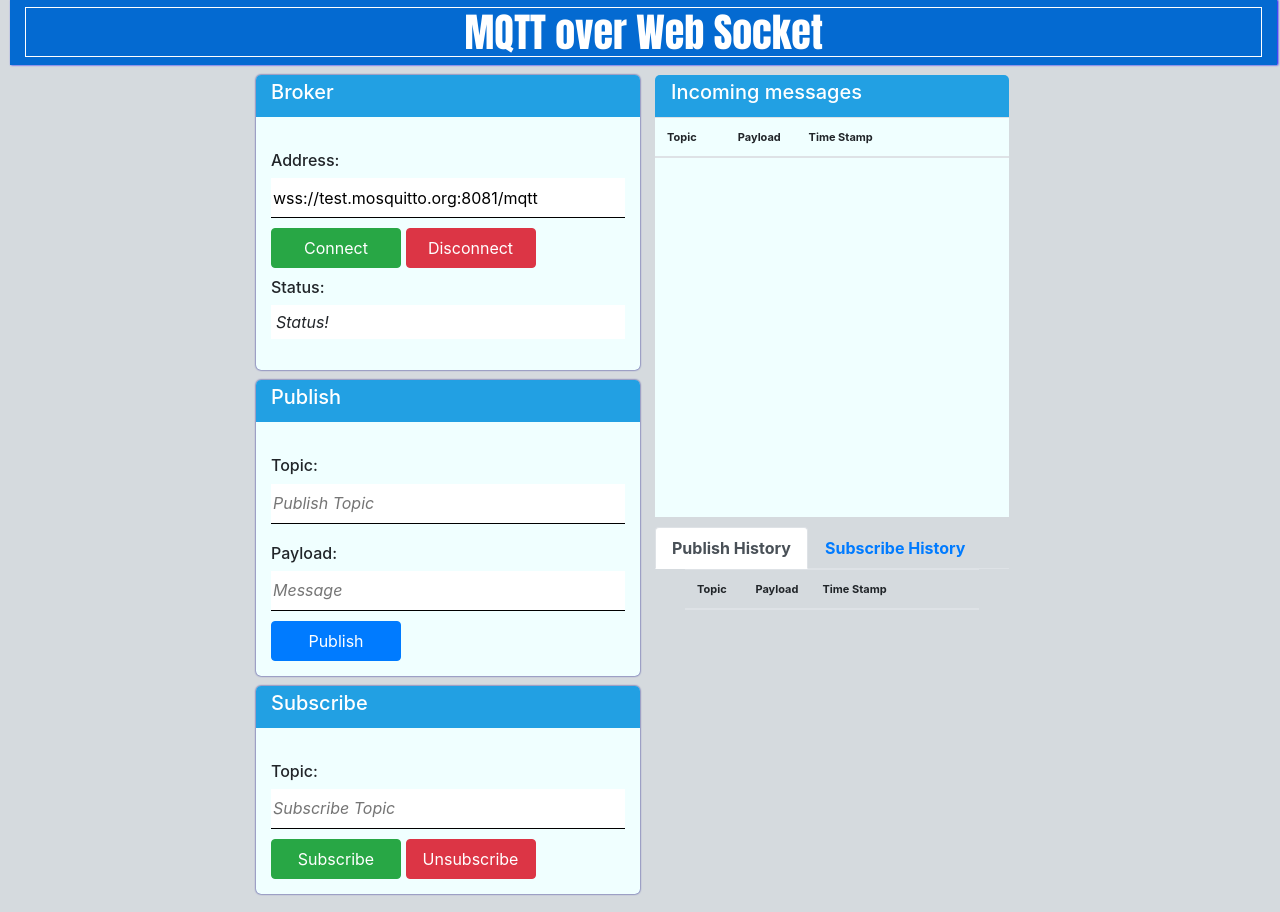
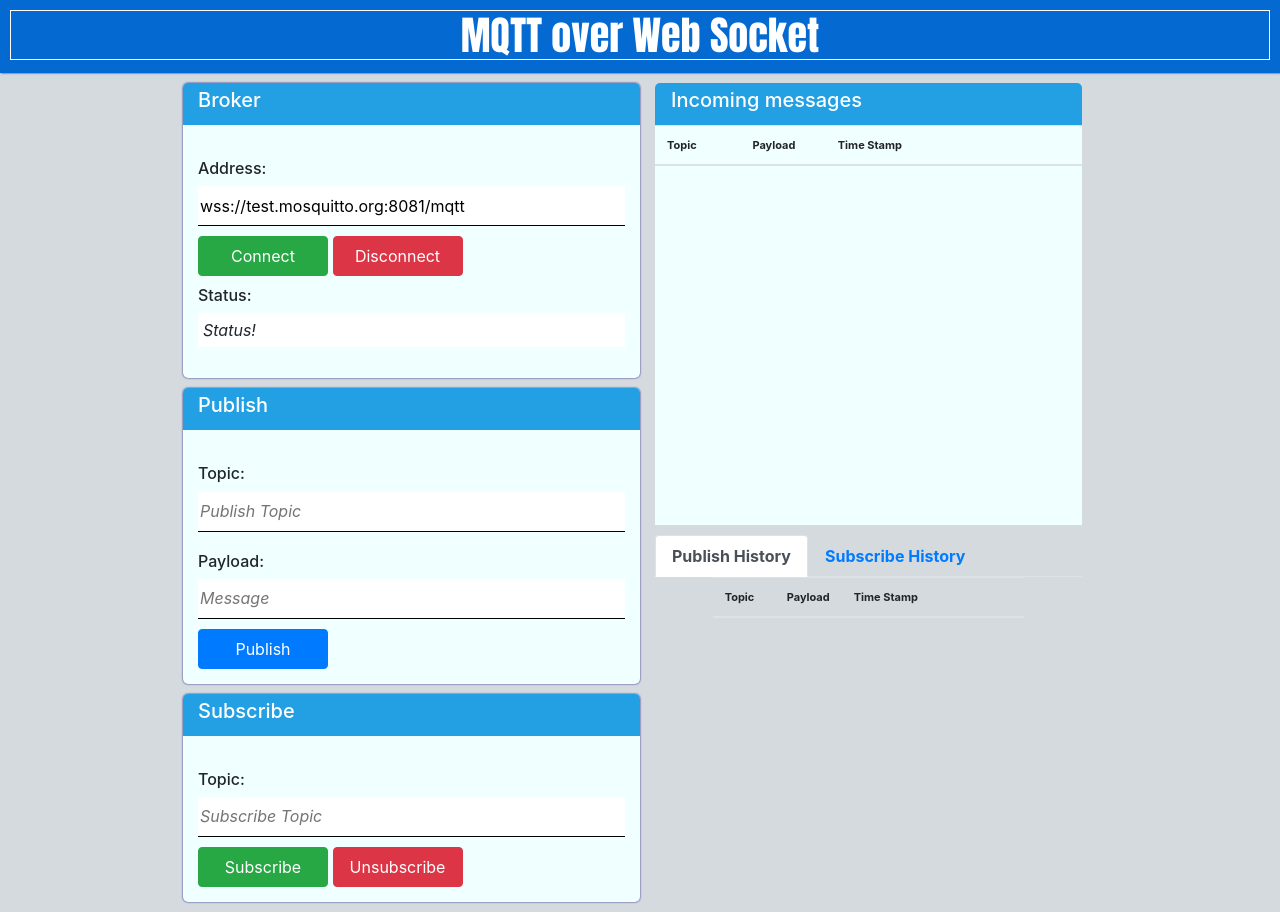
Before and after one commit to BargasoRC/futurecode16github.io, a website: page index.html in a window 1280 px wide. Drawn offline with nearby package versions, Linux system fonts and the light colour scheme.

Commit message:
10/2/2019 commit

```diff
--- a/index.html
+++ b/index.html
@@ -2,8 +2,8 @@
 
 <head>
   <title>mows</title>
-  <link href="https://stackpath.bootstrapcdn.com/bootstrap/4.3.1/css/bootstrap.min.css" rel="stylesheet" integrity="sha384-ggOyR0iXCbMQv3Xipma34MD+dH/1fQ784/j6cY/iJTQUOhcWr7x9JvoRxT2MZw1T"
-    crossorigin="anonymous">
+  <link href="https://stackpath.bootstrapcdn.com/bootstrap/4.3.1/css/bootstrap.min.css" rel="stylesheet"
+    integrity="sha384-ggOyR0iXCbMQv3Xipma34MD+dH/1fQ784/j6cY/iJTQUOhcWr7x9JvoRxT2MZw1T" crossorigin="anonymous">
   <script src="https://ajax.googleapis.com/ajax/libs/jquery/3.4.1/jquery.min.js"></script>
   <script src="https://cdnjs.cloudflare.com/ajax/libs/popper.js/1.14.7/umd/popper.min.js"></script>
   <script src="https://maxcdn.bootstrapcdn.com/bootstrap/4.3.1/js/bootstrap.min.js"></script>
@@ -11,70 +11,82 @@
 </head>
 <style>
   body {
-    background:#d5dade;
-    margin-right:20%;
-    margin-left:20%;
+    background: #d5dade;
+    margin-top:0px;
   }
-  #header{
-    margin-left:-32%;
-    margin-right:-33%;
-    background-color:#046ad1;
-    margin-bottom:10px;
-    font-family:Impact, Charcoal, sans-serif;
-    color:white;
-    box-shadow:1px 0px 2px blue;
+
+  #header {
+    background-color: #046ad1;
+    margin-bottom: 10px;
+    font-family: Impact, Charcoal, sans-serif;
+    color: white;
+    box-shadow: 1px 0px 2px blue;
+    padding:10px;
+    padding-bottom:5px;
   }
-  #broker{
+
+  #broker {
     background-color: azure;
-    margin-bottom:10px;
+    margin-bottom: 10px;
   }
-  #brokerHeader{
-    background-color:#22a0e3;
+
+  #brokerHeader {
+    background-color: #22a0e3;
   }
-  h5{
-    color:white;
+
+  h5 {
+    color: white;
   }
-  h6{
-    margin-top:10px;
+
+  h6 {
+    margin-top: 10px;
   }
-  h1{
-    margin-top:7px;
-    background:#046ad1;
-    border:1px solid white;
+
+  h1 {
+    background: #046ad1;
+    border: 1px solid white;
+    text-align: center;
+
   }
-  input{
-    background-color:none;
-    border:none;
+
+  input {
+    background-color: none;
+    border: none;
     border-bottom: 1px solid black;
-    width:100%;
+    width: 100%;
     margin-bottom: 10px;
-    height:40px;
+    height: 40px;
   }
-  #status{
-    background:white;
-    padding-top:5px;
-    padding-bottom:5px;
-    padding-left:5px;
+
+  #status {
+    background: white;
+    padding-top: 5px;
+    padding-bottom: 5px;
+    padding-left: 5px;
     font-style: italic;
   }
-  .connect{
-    background-color:azure;
-    margin-bottom:10px;
-    padding-bottom:15px;
+
+  .connect {
+    background-color: azure;
+    margin-bottom: 10px;
+    padding-bottom: 15px;
     box-shadow: 0px 0px 2px navy;
     border-radius: 5px;
   }
-  #message{
-    background-color:azure;
-    height:400px;
-    margin-bottom:10px;
+
+  #message {
+    background-color: azure;
+    height: 400px;
+    margin-bottom: 10px;
   }
+
   .overflow-auto {
     min-height: 200px;
   }
+
   #message::-webkit-scrollbar-track {
     border-radius: 10px;
-    background: rgba(0,0,0,0.1);
+    background: rgba(0, 0, 0, 0.1);
     border: 1px solid #ccc;
   }
 
@@ -97,95 +109,109 @@
     background-color: #F5F5F5;
   }
 
-  .divHeader{
-    background-color:#22a0e3;
-    padding-top:5px;
-    padding-bottom:5px;
+  .divHeader {
+    background-color: #22a0e3;
+    padding-top: 5px;
+    padding-bottom: 5px;
     border-top-right-radius: 5px;
-    border-top-left-radius:5px;
+    border-top-left-radius: 5px;
   }
+
   ::-webkit-input-placeholder {
-   font-style: italic;
+    font-style: italic;
   }
+
   :-moz-placeholder {
     font-style: italic;
   }
+
   ::-moz-placeholder {
     font-style: italic;
   }
+
   :-ms-input-placeholder {
     font-style: italic;
   }
-  button{
+
+  button {
     width: 130px;
     height: 40px;
   }
-  button:hover{
+
+  button:hover {
     font-size: 18px;
     color: white;
     animation: circle;
     box-shadow: 0px 0px 5px green;
   }
-  .table{
-    font-size:11px;
-    width:100%;
-  }
-  .thTopic{
-    width:20%;
-  }
-  .thPayload{
-    width:20%;
-  }
-  .thTimeStamp{
-    width:60%;
+
+  .table {
+    font-size: 11px;
+    width: 100%;
   }
 
-  #thSPayload{
-    width:40%;
+  .thTopic {
+    width: 20%;
   }
 
-  #thSTimeStamp{
-    width:60%;
+  .thPayload {
+    width: 20%;
   }
 
-  #publishHistoryBtn{
-    box-shadow:none;
-    margin-left:5px;
-    margin-bottom:0px;
-    width:200px;
-    height:50px;
+  .thTimeStamp {
+    width: 60%;
+  }
+
+  #thSPayload {
+    width: 40%;
+  }
+
+  #thSTimeStamp {
+    width: 60%;
+  }
+
+  #publishHistoryBtn {
+    box-shadow: none;
+    margin-left: 5px;
+    margin-bottom: 0px;
+    width: 200px;
+    height: 50px;
     border-top-left-radius: 5px;
     border-top-right-radius: 5px;
-    background:white;
-    box-shadow:0px 0px 5px 0px white;
+    background: white;
+    box-shadow: 0px 0px 5px 0px white;
   }
-  #subscribeHistoryBtn{
+
+  #subscribeHistoryBtn {
     box-shadow: none;
-    width:200px;
-    height:50px;
+    width: 200px;
+    height: 50px;
     border-top-left-radius: 5px;
     border-top-right-radius: 5px;
-    background:#22a0e3;
-  }
-  #historyHeader{
-    padding-top:7px;
-    background:#22a0e3;
-  }
-  #subscribeHistoryBtn:hover{
-    color:black;
+    background: #22a0e3;
   }
 
-  #publishHistoryBtn:hover{
-    color:black;
+  #historyHeader {
+    padding-top: 7px;
+    background: #22a0e3;
   }
 
-  #publishHistory{
-    height:300px;
+  #subscribeHistoryBtn:hover {
+    color: black;
+  }
+
+  #publishHistoryBtn:hover {
+    color: black;
+  }
+
+  #publishHistory {
+    height: 300px;
     /* display:inline; */
   }
+
   #publishHistory::-webkit-scrollbar-track {
     border-radius: 10px;
-    background: rgba(0,0,0,0.1);
+    background: rgba(0, 0, 0, 0.1);
     border: 1px solid #ccc;
   }
 
@@ -207,12 +233,14 @@
     width: 10px;
     background-color: #F5F5F5;
   }
-  #subscribeHistory{
-    height:300px;
+
+  #subscribeHistory {
+    height: 300px;
   }
+
   #subscribeHistory::-webkit-scrollbar-track {
     border-radius: 10px;
-    background: rgba(0,0,0,0.1);
+    background: rgba(0, 0, 0, 0.1);
     border: 1px solid #ccc;
   }
 
@@ -235,15 +263,17 @@
     background-color: #F5F5F5;
   }
 
+  .container {
+    padding-left: 10%;
+    padding-right: 10%;
+  }
 </style>
 
 <body>
-  <div id="header" class="row">
-    <div class="col-md-12">
-      <center>
-        <h1>MQTT over Web Socket</h1>
-      </center>
-    </div>
+  <div id="header" class="col-md-12">
+    <center>
+      <h1>MQTT over Web Socket</h1>
+    </center>
   </div>
   <div class="container">
     <div class="row">
@@ -259,7 +289,8 @@
             <h6>Address:</h6>
             <input id="address" type="text" placeholder="Broker Address" value="wss://test.mosquitto.org:8081/mqtt">
             <button id="btnConnect" class="btn btn-success bmd-btn-fab" type="button" name="connect">Connect</button>
-            <button id="btnDisconnect" class="btn btn-danger bmd-btn-fab" type="button" name="Disconnect">Disconnect</button>
+            <button id="btnDisconnect" class="btn btn-danger bmd-btn-fab" type="button"
+              name="Disconnect">Disconnect</button>
             <h6>Status:</h6>
             <p id="status">Status!</p>
           </div>
@@ -285,8 +316,10 @@
             <br>
             <h6>Topic:</h6>
             <input id="subscribeTopic" type="text" placeholder="Subscribe Topic">
-            <button id="btnSubscribe" class="btn btn-success bmd-btn-fab" type="button" name="subscribe">Subscribe</button>
-            <button id="btnUnsubscribe" class="btn btn-danger bmd-btn-fab" type="button" name="unsubscribe">Unsubscribe</button>
+            <button id="btnSubscribe" class="btn btn-success bmd-btn-fab" type="button"
+              name="subscribe">Subscribe</button>
+            <button id="btnUnsubscribe" class="btn btn-danger bmd-btn-fab" type="button"
+              name="unsubscribe">Unsubscribe</button>
           </div>
         </div>
       </div>
```
